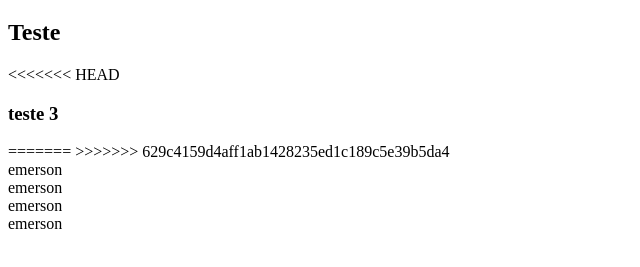
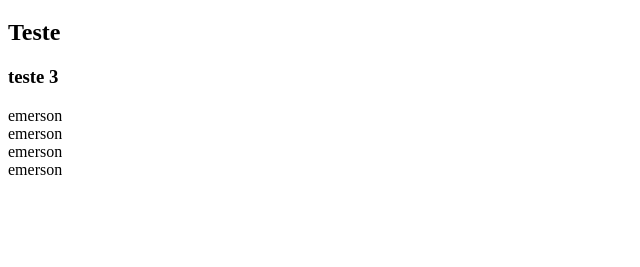
Before and after one commit to selzler123/devops-git, a plain HTML site: page index.html in a window 1280 px wide. Shown: the part 61-328 px from the top of the page, without its empty margins (0-640 px from the left). Drawn offline with Linux system fonts and the light colour scheme.

Commit message:
linha de teste

```diff
--- a/index.html
+++ b/index.html
@@ -5,15 +5,9 @@
     <title>Title</title>
 </head>
 <body>
-    <h1>Teste</h1>
-    <h2>Teste</h2>
-<<<<<<< HEAD
-    <h3>teste 3</h3>
-=======
-
-
->>>>>>> 629c4159d4aff1ab1428235ed1c189c5e39b5da4
-
+<h1>Teste</h1>
+<h2>Teste</h2>
+<h3>teste 3</h3>
 
 <div>emerson</div>
 <div>emerson</div>
```
